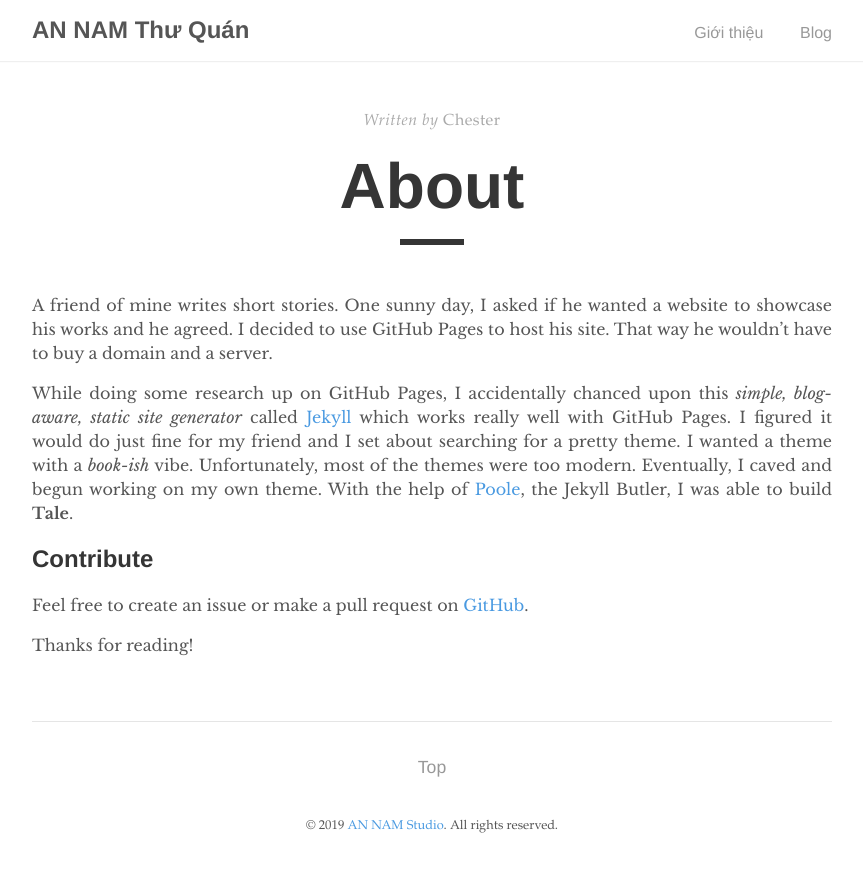
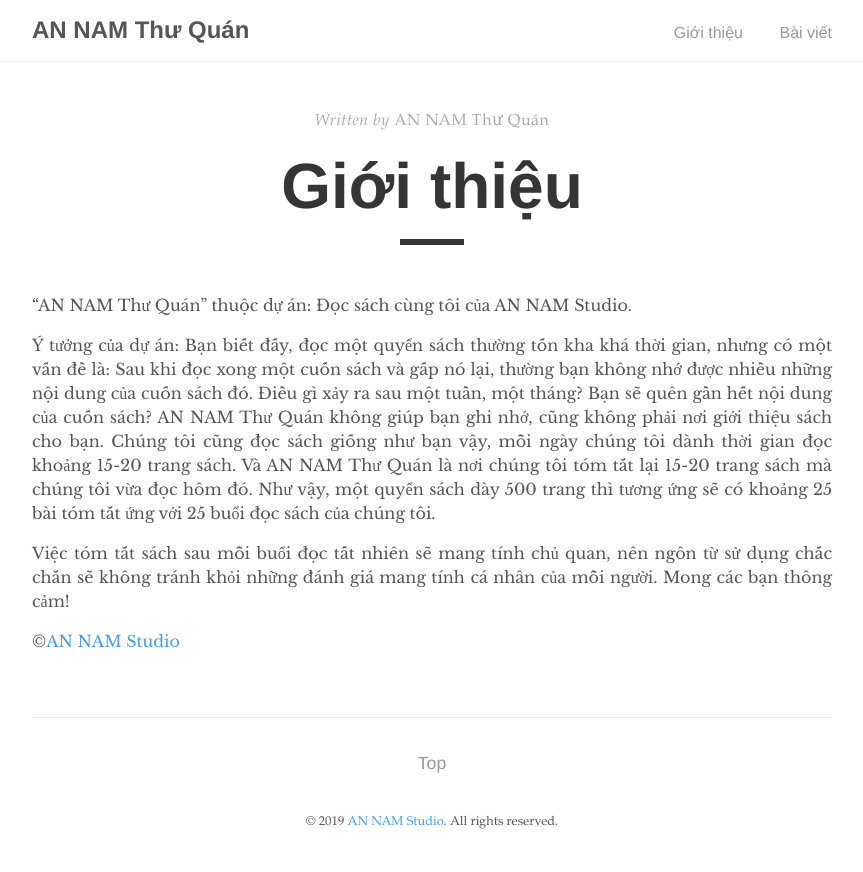
Before and after one commit to khaiquoc/khaiquoc.github.io, a Jekyll site: the page built from _pages/about.md, in a window 1280 px wide. Shown: the top 872 px of the page, without its empty margins (208-1071 px from the left). Built offline with Jekyll 4.4.1, drawn with Linux system fonts in a browser that asks for light colours.

Commit message:
Update About

```diff
--- a/_includes/navigation.html
+++ b/_includes/navigation.html
@@ -5,7 +5,7 @@
     </a>
     <ul>
       <li><a href="{{ '/about' | prepend: site.baseurl }}">Giới thiệu</a></li>
-      <li><a href="{{ site.baseurl }}/">Blog</a></li>
+      <li><a href="{{ site.baseurl }}/">Bài viết</a></li>
     </ul>
   </div>
 </nav>
--- a/_pages/about.md
+++ b/_pages/about.md
@@ -1,15 +1,19 @@
 ---
 layout: post
-title: "About"
-author: "Chester"
+title: "Giới thiệu"
+author: "AN NAM Thư Quán"
 permalink: /about/
 ---
 
-A friend of mine writes short stories. One sunny day, I asked if he wanted a website to showcase his works and he agreed. I decided to use GitHub Pages to host his site. That way he wouldn't have to buy a domain and a server.
+"AN NAM Thư Quán" thuộc dự án: Đọc sách cùng tôi của AN NAM Studio.
 
-While doing some research up on GitHub Pages, I accidentally chanced upon this _simple, blog-aware, static site generator_ called [Jekyll](https://jekyllrb.com/) which works really well with GitHub Pages. I figured it would do just fine for my friend and I set about searching for a pretty theme. I wanted a theme with a _book-ish_ vibe. Unfortunately, most of the themes were too modern. Eventually, I caved and begun working on my own theme. With the help of [Poole](https://github.com/poole/poole), the Jekyll Butler, I was able to build **Tale**.
 
-## Contribute
-Feel free to create an issue or make a pull request on [GitHub](https://github.com/chesterhow/tale).
+Ý tưởng của dự án:
+Bạn biết đấy, đọc một quyển sách thường tốn kha khá thời gian, nhưng có một vấn đề là: Sau khi đọc xong một cuốn sách và gấp nó lại, thường bạn không nhớ được nhiều những nội dung của cuốn sách đó. Điều gì xảy ra sau một tuần, một tháng? Bạn sẽ quên gần hết nội dung của cuốn sách?
+AN NAM Thư Quán không giúp bạn ghi nhớ, cũng không phải nơi giới thiệu sách cho bạn. Chúng tôi cũng đọc sách giống như bạn vậy, mỗi ngày chúng tôi dành thời gian đọc khoảng 15-20 trang sách. Và AN NAM Thư Quán là nơi chúng tôi tóm tắt lại 15-20 trang sách mà chúng tôi vừa đọc hôm đó. Như vậy, một quyển sách dày 500 trang thì tương ứng sẽ có khoảng 25 bài tóm tắt ứng với 25 buổi đọc sách của chúng tôi.
 
-Thanks for reading!
+
+Việc tóm tắt sách sau mỗi buổi đọc tất nhiên sẽ mang tính chủ quan, nên ngôn từ sử dụng chắc chắn sẽ không tránh khỏi những đánh giá mang tính cá nhân của mỗi người. Mong các bạn thông cảm!
+
+
+&copy;[AN NAM Studio](https://annamstudio.github.io)
```
Also changed, not shown: _posts/2019-09-27-the-black-swan-p1.md (+1 -1 lines).
